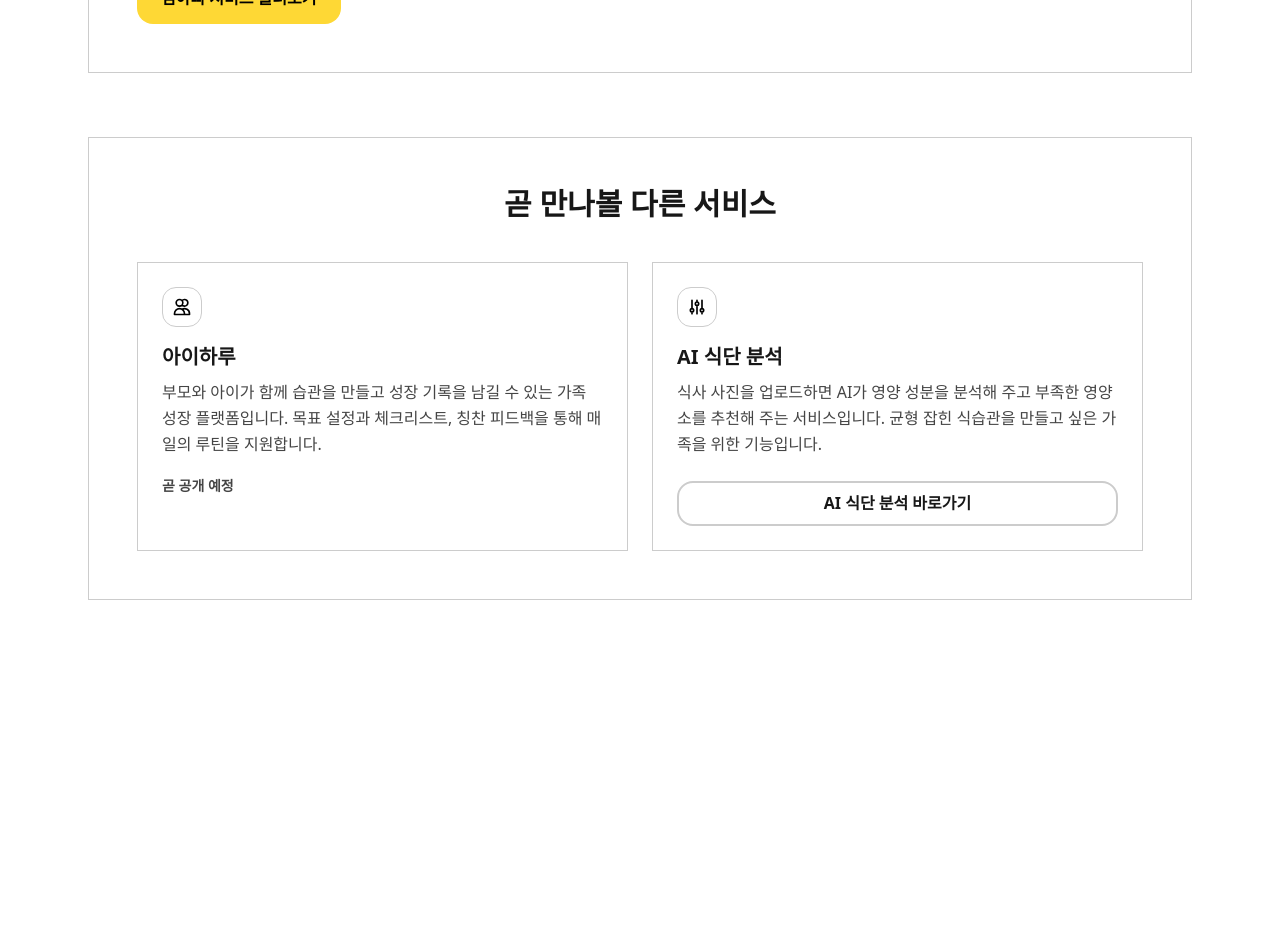
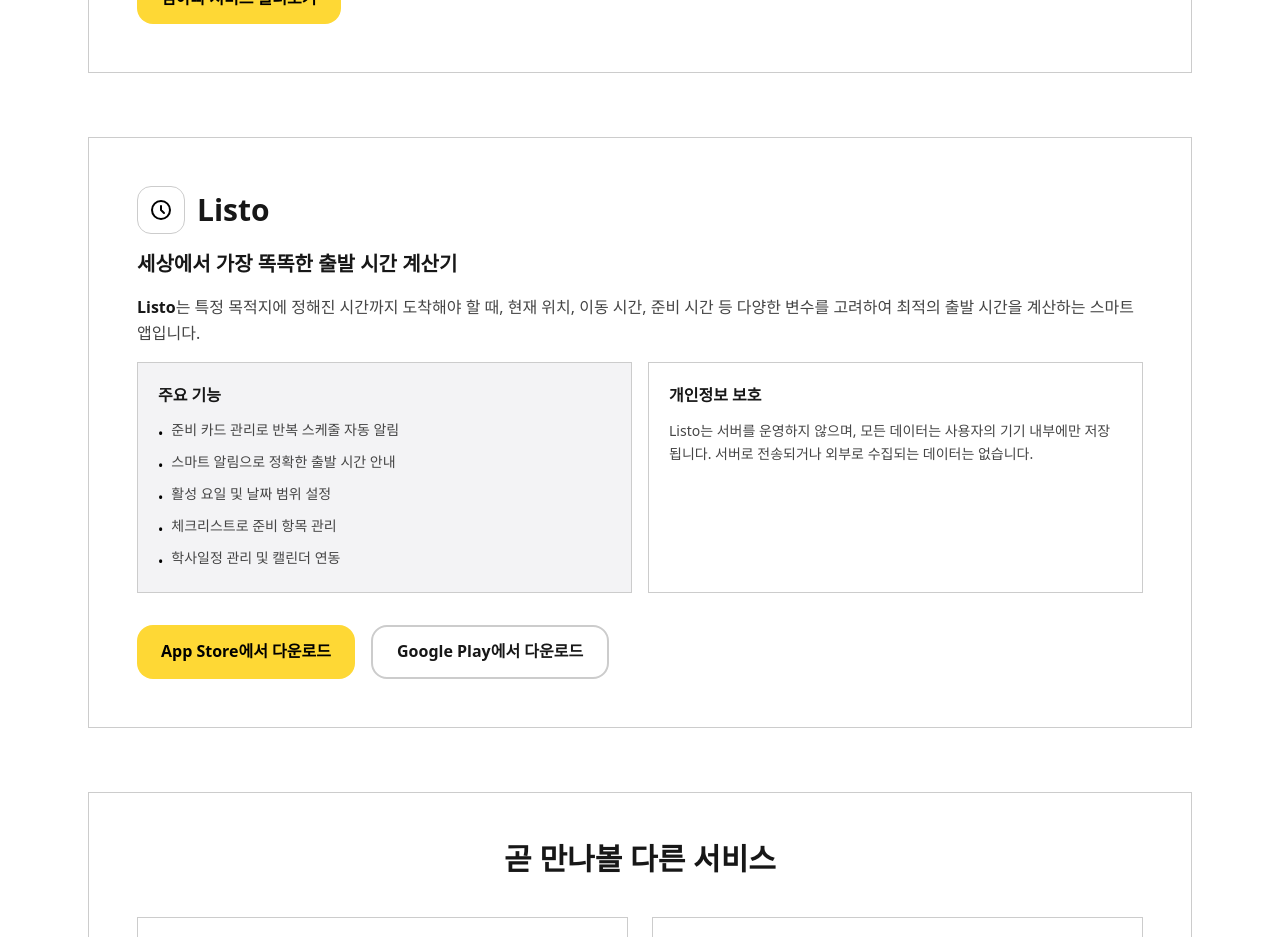
Before and after one commit to jaloveeye/aiharu-landing-next, a Next.js app: page /about in a window 1280 px wide. Shown: the part 1460-2397 px from the top of the page. Before the commit the page ends 2220 px from the top, so only its background shows below. Built offline with nearby package versions, Linux system fonts and the light colour scheme; no server answers.

Commit message:
feat: Listo 앱 정보 추가 (About 페이지 및 홈페이지)

```diff
--- a/app/about/page.tsx
+++ b/app/about/page.tsx
@@ -155,6 +155,93 @@
           </div>
         </section>
 
+        {/* Listo */}
+        <section className="mb-16">
+          <div className="rounded-medium border p-8 md:p-12" style={{ backgroundColor: 'var(--color-background)', borderColor: 'var(--color-outline)' }}>
+            <div className="flex flex-col lg:flex-row items-start gap-10">
+              <div className="flex-1">
+                <div className="flex items-center gap-3 mb-4">
+                  <div className="w-12 h-12 rounded-xl flex items-center justify-center" style={{ backgroundColor: '#FFFFFF', border: '1px solid var(--color-outline)' }}>
+                    <svg className="w-6 h-6" style={{ color: '#000000' }} fill="none" stroke="currentColor" viewBox="0 0 24 24">
+                      <path strokeLinecap="round" strokeLinejoin="round" strokeWidth={2} d="M12 8v4l3 3m6-3a9 9 0 11-18 0 9 9 0 0118 0z" />
+                    </svg>
+                  </div>
+                  <h2 className="text-3xl font-bold" style={{ color: 'var(--color-on-surface)' }}>
+                    Listo
+                  </h2>
+                </div>
+                <h3 className="text-xl font-semibold mb-4" style={{ color: 'var(--color-on-surface)' }}>
+                  세상에서 가장 똑똑한 출발 시간 계산기
+                </h3>
+                <div className="space-y-4" style={{ color: 'var(--color-on-surface-variant)' }}>
+                  <p className="leading-relaxed">
+                    <strong style={{ color: 'var(--color-on-surface)' }}>Listo</strong>는 특정 목적지에 정해진 시간까지 도착해야 할 때,
+                    현재 위치, 이동 시간, 준비 시간 등 다양한 변수를 고려하여 최적의 출발 시간을 계산하는 스마트 앱입니다.
+                  </p>
+                  <div className="grid md:grid-cols-2 gap-4">
+                    <div className="p-5 rounded-medium border" style={{ backgroundColor: 'var(--color-surface)', borderColor: 'var(--color-outline)' }}>
+                      <h4 className="font-semibold mb-3" style={{ color: 'var(--color-on-surface)' }}>
+                        주요 기능
+                      </h4>
+                      <ul className="space-y-2 text-sm" style={{ color: 'var(--color-on-surface-variant)' }}>
+                        <li className="flex items-start gap-2">
+                          <span className="mt-1" style={{ color: '#000000' }}>•</span>
+                          <span>준비 카드 관리로 반복 스케줄 자동 알림</span>
+                        </li>
+                        <li className="flex items-start gap-2">
+                          <span className="mt-1" style={{ color: '#000000' }}>•</span>
+                          <span>스마트 알림으로 정확한 출발 시간 안내</span>
+                        </li>
+                        <li className="flex items-start gap-2">
+                          <span className="mt-1" style={{ color: '#000000' }}>•</span>
+                          <span>활성 요일 및 날짜 범위 설정</span>
+                        </li>
+                        <li className="flex items-start gap-2">
+                          <span className="mt-1" style={{ color: '#000000' }}>•</span>
+                          <span>체크리스트로 준비 항목 관리</span>
+                        </li>
+                        <li className="flex items-start gap-2">
+                          <span className="mt-1" style={{ color: '#000000' }}>•</span>
+                          <span>학사일정 관리 및 캘린더 연동</span>
+                        </li>
+                      </ul>
+                    </div>
+                    <div className="p-5 rounded-medium border" style={{ backgroundColor: 'var(--color-background)', borderColor: 'var(--color-outline)' }}>
+                      <h4 className="font-semibold mb-3" style={{ color: 'var(--color-on-surface)' }}>
+                        개인정보 보호
+                      </h4>
+                      <p className="text-sm leading-relaxed" style={{ color: 'var(--color-on-surface-variant)' }}>
+                        Listo는 서버를 운영하지 않으며, 모든 데이터는 사용자의 기기 내부에만 저장됩니다.
+                        서버로 전송되거나 외부로 수집되는 데이터는 없습니다.
+                      </p>
+                    </div>
+                  </div>
+                </div>
+                <div className="mt-8 flex flex-wrap gap-4">
+                  <a
+                    href="https://apps.apple.com/kr/app/listo/id6756487226"
+                    target="_blank"
+                    rel="noopener noreferrer"
+                    className="inline-flex items-center px-6 py-3 font-semibold transition-colors"
+                    style={{ backgroundColor: 'var(--color-primary)', color: '#000000', borderRadius: 'var(--border-radius-medium)' }}
+                  >
+                    App Store에서 다운로드
+                  </a>
+                  <a
+                    href="https://play.google.com/store/apps/details?id=net.aiharu.listo"
+                    target="_blank"
+                    rel="noopener noreferrer"
+                    className="inline-flex items-center px-6 py-3 border-2 font-semibold transition-colors"
+                    style={{ borderColor: 'var(--color-outline)', color: 'var(--color-on-surface)', backgroundColor: 'transparent', borderRadius: 'var(--border-radius-medium)' }}
+                  >
+                    Google Play에서 다운로드
+                  </a>
+                </div>
+              </div>
+            </div>
+          </div>
+        </section>
+
         {/* 기타 서비스 요약 */}
         <section className="mb-16">
           <div className="rounded-medium border p-8 md:p-12" style={{ backgroundColor: 'var(--color-background)', borderColor: 'var(--color-outline)' }}>
--- a/components/HomeContent.tsx
+++ b/components/HomeContent.tsx
@@ -76,7 +76,7 @@
             </p>
           </div>
 
-          <div className="grid md:grid-cols-2 gap-8">
+          <div className="grid md:grid-cols-2 lg:grid-cols-3 gap-8">
             {/* AI하루 */}
             <Link
               href="/ai"
@@ -148,6 +148,57 @@
                 </svg>
               </div>
             </Link>
+
+            {/* Listo */}
+            <div
+              className="group p-8 rounded-medium border transition-all duration-200 hover:shadow-lg"
+              style={{
+                backgroundColor: 'var(--color-background)',
+                borderColor: 'var(--color-outline)'
+              }}
+              onMouseEnter={(e) => {
+                e.currentTarget.style.borderColor = 'var(--color-primary)';
+                e.currentTarget.style.transform = 'translateY(-4px)';
+              }}
+              onMouseLeave={(e) => {
+                e.currentTarget.style.borderColor = 'var(--color-outline)';
+                e.currentTarget.style.transform = 'translateY(0)';
+              }}
+            >
+              <div className="w-14 h-14 rounded-xl flex items-center justify-center mb-6" style={{ backgroundColor: '#FFFFFF', border: '1px solid var(--color-outline)' }}>
+                <svg className="w-7 h-7" style={{ color: '#000000' }} fill="none" stroke="currentColor" viewBox="0 0 24 24">
+                  <path strokeLinecap="round" strokeLinejoin="round" strokeWidth={2} d="M12 8v4l3 3m6-3a9 9 0 11-18 0 9 9 0 0118 0z" />
+                </svg>
+              </div>
+              <h3 className="text-2xl font-bold mb-3" style={{ color: 'var(--color-on-surface)' }}>
+                Listo
+              </h3>
+              <p className="mb-6 leading-relaxed" style={{ color: 'var(--color-on-surface-variant)' }}>
+                도착 시간, 이동 시간, 준비 시간을 고려하여 최적의 출발 시간을 계산해주는 스마트 앱입니다.
+              </p>
+              <div className="flex flex-col gap-2">
+                <a
+                  href="https://apps.apple.com/kr/app/listo/id6756487226"
+                  target="_blank"
+                  rel="noopener noreferrer"
+                  className="inline-flex items-center justify-center px-4 py-2 text-sm font-semibold transition-colors"
+                  style={{ backgroundColor: 'var(--color-primary)', color: '#000000', borderRadius: 'var(--border-radius-medium)' }}
+                  onClick={(e) => e.stopPropagation()}
+                >
+                  App Store
+                </a>
+                <a
+                  href="https://play.google.com/store/apps/details?id=net.aiharu.listo"
+                  target="_blank"
+                  rel="noopener noreferrer"
+                  className="inline-flex items-center justify-center px-4 py-2 text-sm font-semibold border-2 transition-colors"
+                  style={{ borderColor: 'var(--color-outline)', color: 'var(--color-on-surface)', backgroundColor: 'transparent', borderRadius: 'var(--border-radius-medium)' }}
+                  onClick={(e) => e.stopPropagation()}
+                >
+                  Google Play
+                </a>
+              </div>
+            </div>
           </div>
         </div>
       </section>
```
